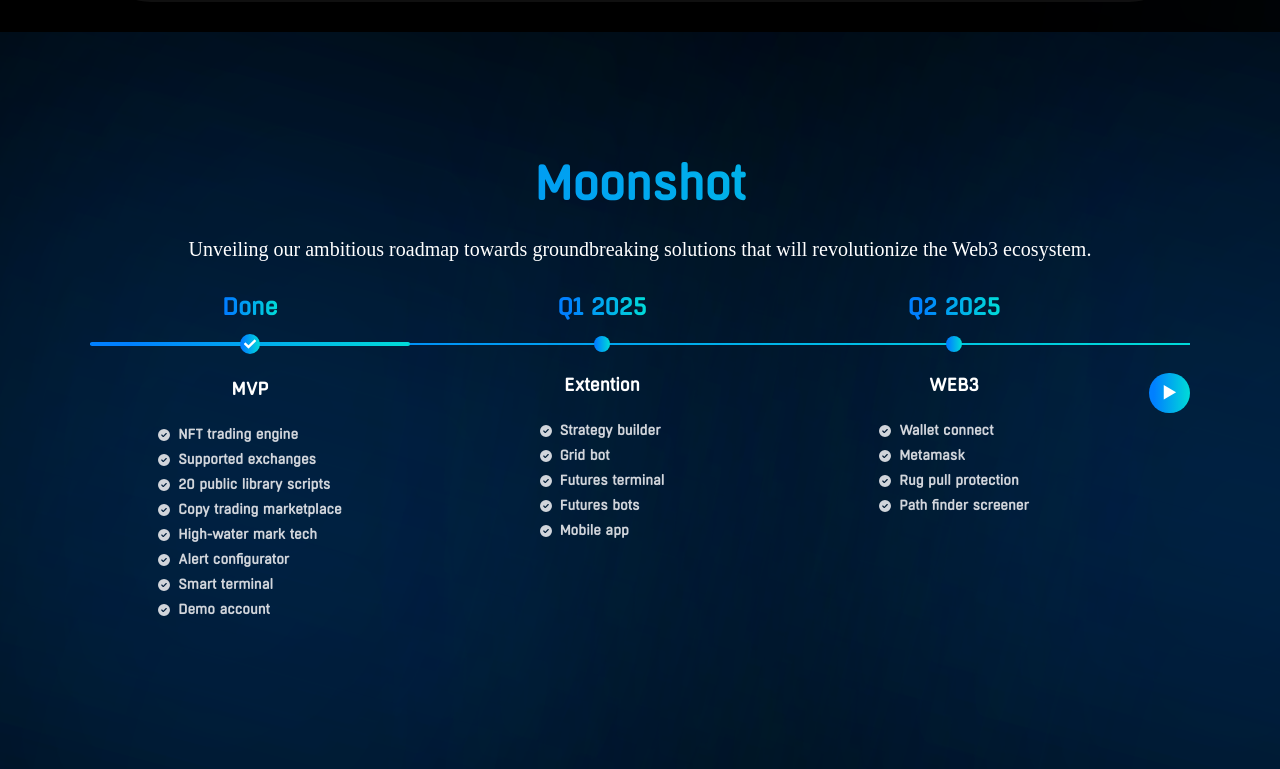
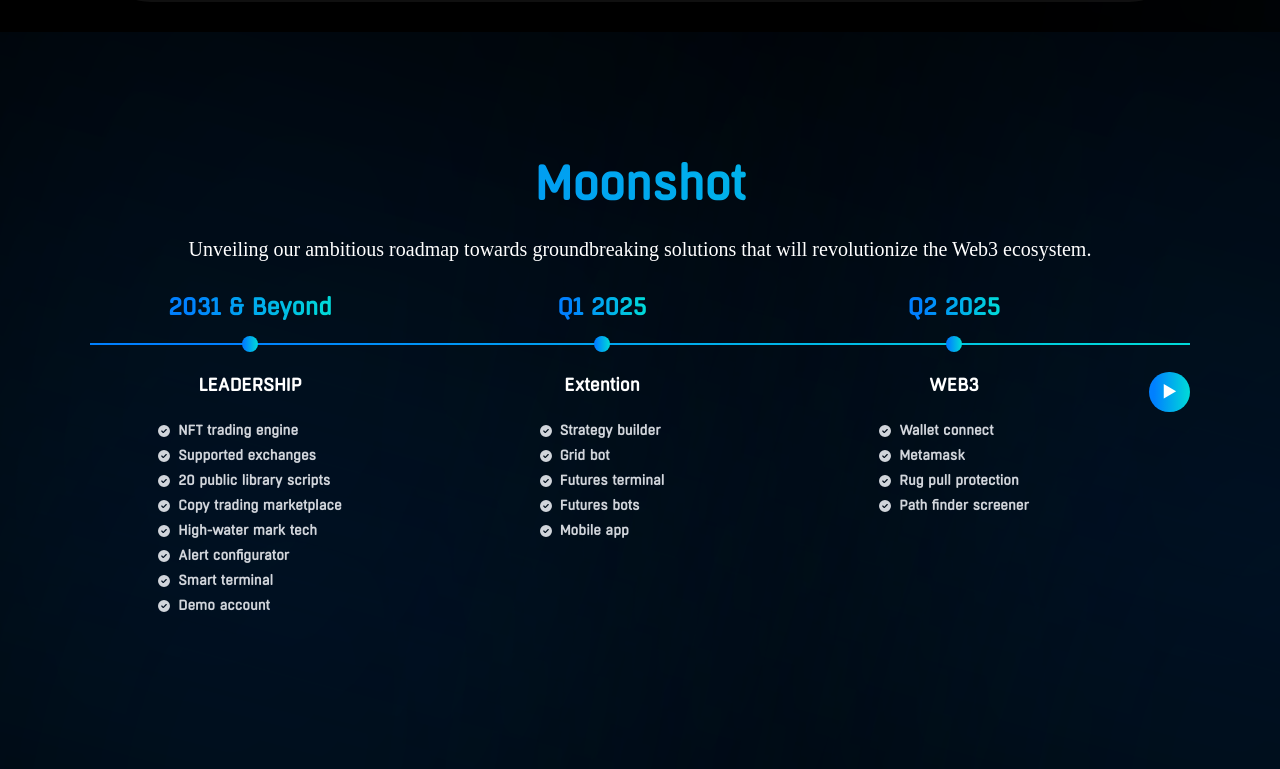
Before and after one commit to sunshine-web-coder/optimus-pro2, a React (Vite) app: page /company in a window 1280 px wide. Shown: the part 3151-3920 px from the top of the page. Built offline with nearby package versions, Linux system fonts and the light colour scheme; a web font is replaced by a local one.

Commit message:
moonshot section updating

```diff
--- a/package.json
+++ b/package.json
@@ -19,7 +19,7 @@
     "react-swipeable": "^7.0.1",
     "react-vertical-timeline-component": "^3.6.0",
     "slick-carousel": "^1.8.1",
-    "swiper": "^11.1.4"
+    "swiper": "^11.1.14"
   },
   "devDependencies": {
     "@types/react": "^18.2.66",
--- a/src/components/Company/Moonshot/Moonshot copy 2.jsx
+++ /dev/null
@@ -1,134 +0,0 @@
-import { VerticalTimeline, VerticalTimelineElement } from 'react-vertical-timeline-component';
-import 'react-vertical-timeline-component/style.min.css';
-import { IoBagHandleSharp, IoSchool } from 'react-icons/io5';
-import { FaStar } from 'react-icons/fa';
-import { useEffect, useRef, useState } from 'react';
-
-const roadmapData = [
-  {
-    phase: 'Done',
-    title: 'MVP',
-    items: ['NFT trading engine', 'Supported exchanges', '20 public library scripts', 'Copy trading marketplace', 'High-water mark tech', 'Alert configurator', 'Smart terminal', 'Demo account']
-  },
-  {
-    phase: 'Q1 2025',
-    title: 'Extention',
-    items: ['Strategy builder', 'Grid bot', 'Futures terminal', 'Futures bots', 'Mobile app']
-  },
-  {
-    phase: 'Q2 2025',
-    title: 'WEB3',
-    items: ['Wallet connect', 'Metamask', 'Rug pull protection', 'Path finder screener']
-  },
-  {
-    phase: 'Q3 2025',
-    title: 'DEX',
-    items: ['Smart contract engine', 'DEX terminal', 'DEX bots']
-  },
-  {
-    phase: 'Q4 2025',
-    title: 'Token',
-    items: ['POS tier utility token', 'Gamification', 'Achievements list', 'Trading launch', 'Telegram app']
-  },
-  {
-    phase: 'Q4 2025',
-    title: 'Token',
-    items: ['POS tier utility token', 'Gamification', 'Achievements list', 'Trading launch', 'Telegram app']
-  },
-  {
-    phase: 'Q4 2025',
-    title: 'Token',
-    items: ['POS tier utility token', 'Gamification', 'Achievements list', 'Trading launch', 'Telegram app']
-  },
-  {
-    phase: 'Q4 2025',
-    title: 'Token',
-    items: ['POS tier utility token', 'Gamification', 'Achievements list', 'Trading launch', 'Telegram app']
-  },
-  {
-    phase: 'Q4 2025',
-    title: 'Token',
-    items: ['POS tier utility token', 'Gamification', 'Achievements list', 'Trading launch', 'Telegram app']
-  }
-];
-
-export default function Moonshot() {
-  const scrollRef = useRef(null);
-  const [showLeftArrow, setShowLeftArrow] = useState(false);
-  const [showRightArrow, setShowRightArrow] = useState(true);
-
-  const handleScroll = () => {
-    if (scrollRef.current) {
-      const { scrollLeft, scrollWidth, clientWidth } = scrollRef.current;
-      setShowLeftArrow(scrollLeft > 0);
-      setShowRightArrow(scrollLeft < scrollWidth - clientWidth - 1);
-    }
-  };
-
-  useEffect(() => {
-    const currentRef = scrollRef.current;
-    currentRef.addEventListener('scroll', handleScroll);
-    handleScroll();
-    return () => currentRef.removeEventListener('scroll', handleScroll);
-  }, []);
-
-  const scroll = direction => {
-    if (scrollRef.current) {
-      const scrollAmount = direction === 'left' ? -200 : 200;
-      scrollRef.current.scrollBy({ left: scrollAmount, behavior: 'smooth' });
-    }
-  };
-
-  return (
-    <div className="w-full relative overflow-hidden px-4 min-h-[811px] py-[50px] md:py-[30px]">
-      <div className="w-[530.69px] h-[648.20px] absolute top-0 -left-[50%] sm:left-0 rotate-[-75deg] bg-[#006dd9]/20 rounded-[100px] blur-[240px]" />
-      <div className="w-[530.69px] h-[648.20px] absolute top-0 -right-[120%] sm:-right-[20%] rotate-[-75deg] bg-[#006dd9]/20 rounded-[100px] blur-[240px]" />
-      <div className="w-[530.69px] h-[648.20px] absolute -bottom-[30%] -left-[50%] sm:left-0 rotate-[-75deg] bg-[#006dd9]/20 rounded-[100px] blur-[240px]" />
-      <div className="w-[530.69px] h-[648.20px] absolute -bottom-[30%] -right-[120%] sm:-right-[20%] rotate-[-75deg] bg-[#006dd9]/20 rounded-[100px] blur-[240px]" />
-
-      <div className="custom-container relative z-10">
-        <div className="">
-          <h3 className="gradient-text boxed_round_fonts text-center mb-6">Moonshot</h3>
-          <p className="text-white text-center sub-heading">Unveiling our ambitious roadmap towards groundbreaking solutions that will revolutionize the Web3 ecosystem.</p>
-        </div>
-        <div className="relative">
-          <div className="absolute top-8 left-0 right-0 h-0.5 bg-[#00ff00]"></div>
-          <div className="relative overflow-x-hidden">
-            {showLeftArrow && (
-              <button onClick={() => scroll('left')} className="absolute left-0 top-1/2 z-10 bg-[#0a0a0a] text-[#00ff00] p-2">
-                &#9664;
-              </button>
-            )}
-            {showRightArrow && (
-              <button onClick={() => scroll('right')} className="absolute right-0 top-1/2 z-10 bg-[#0a0a0a] text-[#00ff00] p-2">
-                &#9654;
-              </button>
-            )}
-            <div ref={scrollRef} className="flex overflow-x-auto scrollbar-hide" style={{ scrollbarWidth: 'none', msOverflowStyle: 'none' }}>
-              {roadmapData.map((phase, index) => (
-                <div key={index} className="flex-shrink-0 w-64 md:w-80 mr-8 last:mr-0">
-                  <div className="relative">
-                    <div className="absolute top-6 left-0 w-3 h-3 bg-[#00ff00] rounded-full"></div>
-                    <h3 className="text-[#00ff00] mb-4">{phase.phase}</h3>
-                    <h4 className="font-bold mb-2">{phase.title}</h4>
-                    <ul className="list-disc list-inside text-sm">
-                      {phase.items.map((item, itemIndex) => (
-                        <li key={itemIndex} className="text-gray-300">
-                          {item}
-                        </li>
-                      ))}
-                    </ul>
-                  </div>
-                </div>
-              ))}
-            </div>
-          </div>
-        </div>
-      </div>
-      <div className="w-[530.69px] h-[648.20px] absolute top-[20%] -left-[50%] sm:left-0 rotate-[-75deg] bg-[#006dd9]/20 rounded-[100px] blur-[240px]" />
-      <div className="w-[530.69px] h-[648.20px] absolute top-[20%] -right-[120%] sm:-right-[20%] rotate-[-75deg] bg-[#006dd9]/20 rounded-[100px] blur-[240px]" />
-      <div className="w-[530.69px] h-[648.20px] absolute bottom-[10%] -left-[50%] sm:left-0 rotate-[-75deg] bg-[#006dd9]/20 rounded-[100px] blur-[240px]" />
-      <div className="w-[530.69px] h-[648.20px] absolute bottom-[10%] -right-[10%] sm:-right-[20%] rotate-[-75deg] bg-[#006dd9]/20 rounded-[100px] blur-[240px]" />
-    </div>
-  );
-}
--- a/src/components/Company/Moonshot/Moonshot.jsx
+++ b/src/components/Company/Moonshot/Moonshot.jsx
@@ -2,34 +2,7 @@
 import { useSwipeable } from 'react-swipeable';
 import { FaCheck } from 'react-icons/fa';
 import { FaCircleCheck } from 'react-icons/fa6';
-
-const roadmapData = [
-  {
-    phase: 'Done',
-    title: 'MVP',
-    items: ['NFT trading engine', 'Supported exchanges', '20 public library scripts', 'Copy trading marketplace', 'High-water mark tech', 'Alert configurator', 'Smart terminal', 'Demo account']
-  },
-  {
-    phase: 'Q1 2025',
-    title: 'Extention',
-    items: ['Strategy builder', 'Grid bot', 'Futures terminal', 'Futures bots', 'Mobile app']
-  },
-  {
-    phase: 'Q2 2025',
-    title: 'WEB3',
-    items: ['Wallet connect', 'Metamask', 'Rug pull protection', 'Path finder screener']
-  },
-  {
-    phase: 'Q3 2025',
-    title: 'DEX',
-    items: ['Smart contract engine', 'DEX terminal', 'DEX bots']
-  },
-  {
-    phase: 'Q4 2025',
-    title: 'Token',
-    items: ['POS tier utility token', 'Gamification', 'Achievements list', 'Trading launch', 'Telegram app']
-  }
-];
+import { roadmapData } from './moonshotData';
 
 export default function Moonshot() {
   const scrollRef = useRef(null);
@@ -51,9 +24,9 @@
     return () => currentRef.removeEventListener('scroll', handleScroll);
   }, []);
 
-  const scroll = direction => {
+  const scroll = (direction) => {
     if (scrollRef.current) {
-      const scrollAmount = direction === 'left' ? -200 : 200;
+      const scrollAmount = direction === 'left' ? -300 : 300; // Increased scroll amount for faster scrolling
       scrollRef.current.scrollBy({ left: scrollAmount, behavior: 'smooth' });
     }
   };
@@ -61,19 +34,21 @@
   const handlers = useSwipeable({
     onSwipedLeft: () => scroll('right'),
     onSwipedRight: () => scroll('left'),
+    delta: 50, // Adjust the swipe threshold for faster response
     preventDefaultTouchmoveEvent: true,
-    trackMouse: true
+    trackMouse: true,
   });
 
   return (
     <div className="w-full relative overflow-hidden px-4 min-h-[811px] py-[50px] md:py-[30px]">
+      {/* Background Elements */}
       <div className="w-[530.69px] h-[648.20px] absolute top-0 -left-[50%] sm:left-0 rotate-[-75deg] bg-[#006dd9]/20 rounded-[100px] blur-[240px]" />
       <div className="w-[530.69px] h-[648.20px] absolute top-0 -right-[120%] sm:-right-[20%] rotate-[-75deg] bg-[#006dd9]/20 rounded-[100px] blur-[240px]" />
       <div className="w-[530.69px] h-[648.20px] absolute -bottom-[30%] -left-[50%] sm:left-0 rotate-[-75deg] bg-[#006dd9]/20 rounded-[100px] blur-[240px]" />
       <div className="w-[530.69px] h-[648.20px] absolute -bottom-[30%] -right-[120%] sm:-right-[20%] rotate-[-75deg] bg-[#006dd9]/20 rounded-[100px] blur-[240px]" />
 
       <div className="custom-container relative z-10 pt-[40px] md:pt-[100px]">
-        <div className="">
+        <div>
           <h3 className="gradient-text boxed_round_fonts text-center mb-6">Moonshot</h3>
           <p className="text-white text-center sub-heading">Unveiling our ambitious roadmap towards groundbreaking solutions that will revolutionize the Web3 ecosystem.</p>
         </div>
@@ -94,17 +69,17 @@
               {roadmapData.map((phase, index) => (
                 <div key={index} className="flex-shrink-0 relative w-64 md:w-80 mr-8 last:mr-0">
                   <div className="relative flex flex-col items-center justify-center">
-                    {phase.phase == 'Done' && <div className="absolute top-[50px] gradient-background w-full h-1 rounded" />}
+                    {phase.phase === 'Done' && <div className="absolute top-[50px] gradient-background w-full h-1 rounded" />}
                     <h3 className="gradient-text !text-2xl boxed_round_fonts text-center mb-8">{phase.phase}</h3>
-                    <div className={`relative top-[-20px] flex items-center justify-center text-lg gradient-background rounded-full ${phase.phase == 'Done' ? 'w-5 h-5 top-[-22px]' : 'w-4 h-4'}`}>
-                      {phase.phase == 'Done' ? <FaCheck className="text-xs text-white" /> : ''}
+                    <div className={`relative top-[-20px] flex items-center justify-center text-lg gradient-background rounded-full ${phase.phase === 'Done' ? 'w-5 h-5 top-[-22px]' : 'w-4 h-4'}`}>
+                      {phase.phase === 'Done' ? <FaCheck className="text-xs text-white" /> : ''}
                     </div>
                     <h4 className="font-bold text-center !text-lg boxed_round_fonts text-white mb-2">{phase.title}</h4>
                     <div className="flex items-center justify-center">
                       <ul className="flex flex-col md:gap-[11px] text-sm mt-4">
                         {phase.items.map((item, itemIndex) => (
                           <li key={itemIndex} className="text-gray-300 flex items-center gap-2 !text-[14px] boxed_round_fonts">
-                            <FaCircleCheck className='text-xs' />
+                            <FaCircleCheck className="text-xs" />
                             {item}
                           </li>
                         ))}
@@ -117,10 +92,6 @@
           </div>
         </div>
       </div>
-      <div className="w-[530.69px] h-[648.20px] absolute top-[20%] -left-[50%] sm:left-0 rotate-[-75deg] bg-[#006dd9]/20 rounded-[100px] blur-[240px]" />
-      <div className="w-[530.69px] h-[648.20px] absolute top-[20%] -right-[120%] sm:-right-[20%] rotate-[-75deg] bg-[#006dd9]/20 rounded-[100px] blur-[240px]" />
-      <div className="w-[530.69px] h-[648.20px] absolute bottom-[10%] -left-[50%] sm:left-0 rotate-[-75deg] bg-[#006dd9]/20 rounded-[100px] blur-[240px]" />
-      <div className="w-[530.69px] h-[648.20px] absolute bottom-[10%] -right-[10%] sm:-right-[20%] rotate-[-75deg] bg-[#006dd9]/20 rounded-[100px] blur-[240px]" />
     </div>
   );
 }
--- /dev/null
+++ b/src/components/Company/Moonshot/moonshotData.js
@@ -0,0 +1,27 @@
+export const roadmapData = [
+  {
+    phase: '2031 & Beyond',
+    title: 'LEADERSHIP',
+    items: ['NFT trading engine', 'Supported exchanges', '20 public library scripts', 'Copy trading marketplace', 'High-water mark tech', 'Alert configurator', 'Smart terminal', 'Demo account']
+  },
+  {
+    phase: 'Q1 2025',
+    title: 'Extention',
+    items: ['Strategy builder', 'Grid bot', 'Futures terminal', 'Futures bots', 'Mobile app']
+  },
+  {
+    phase: 'Q2 2025',
+    title: 'WEB3',
+    items: ['Wallet connect', 'Metamask', 'Rug pull protection', 'Path finder screener']
+  },
+  {
+    phase: 'Q3 2025',
+    title: 'DEX',
+    items: ['Smart contract engine', 'DEX terminal', 'DEX bots']
+  },
+  {
+    phase: 'Q4 2025',
+    title: 'Token',
+    items: ['POS tier utility token', 'Gamification', 'Achievements list', 'Trading launch', 'Telegram app']
+  }
+];
```
Also changed, not shown: 1 other file (tests, documents, lock files or other folders).
